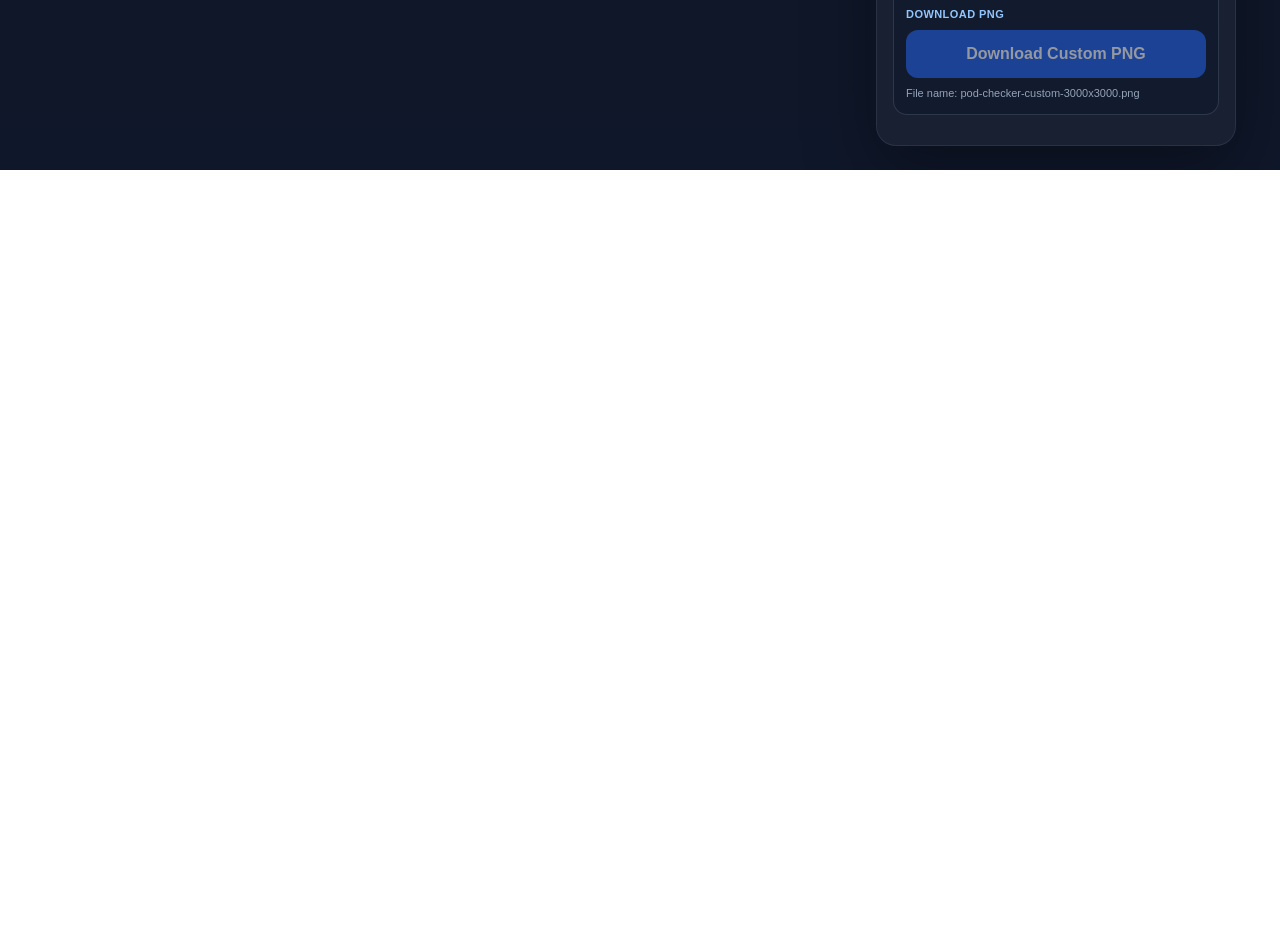
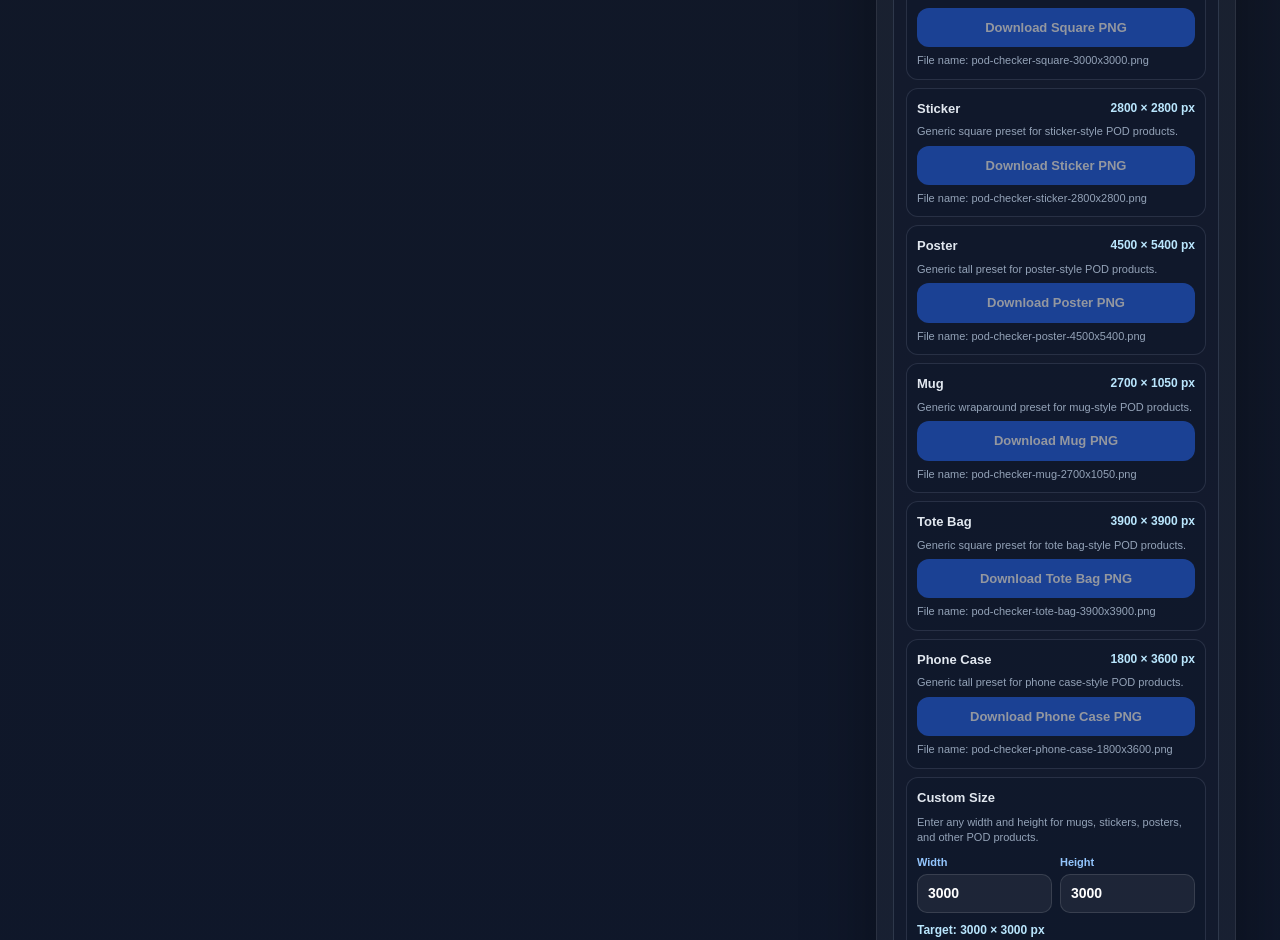
Before and after one commit to noobmacker-creator/pod-design-checker, a Next.js app: page / in a window 1280 px wide. Shown: the part 1860-2800 px from the top of the page. Before the commit the page ends 2030 px from the top, so only its background shows below. Built offline with nearby package versions, Linux system fonts and the light colour scheme.

Commit message:
add v5 product export presets

```diff
--- a/app/components/IssueBucketsPanel.tsx
+++ b/app/components/IssueBucketsPanel.tsx
@@ -50,13 +50,66 @@ type IssueBucketsPanelProps = {
   handleDownloadRedbubblePng: () => void;
   handleDownloadPrintfulPng: () => void;
   handleDownloadTeePublicPng: () => void;
-  handleDownloadCustomPng: (width: number, height: number) => void;
+  handleDownloadCustomPng: (width: number, height: number, presetName?: string) => void;
   customSizeFocusToken?: number;
 };
 
 const PRINTFUL_MAX_BYTES = 200 * 1024 * 1024;
 const CUSTOM_EXPORT_MIN = 500;
 const CUSTOM_EXPORT_MAX = 12000;
+
+type V5ProductPreset = {
+  id: string;
+  name: string;
+  width: number;
+  height: number;
+  note: string;
+};
+
+const V5_PRODUCT_PRESETS: V5ProductPreset[] = [
+  {
+    id: 'square',
+    name: 'Square',
+    width: 3000,
+    height: 3000,
+    note: 'Generic square preset for logos, icons, and square POD products.',
+  },
+  {
+    id: 'sticker',
+    name: 'Sticker',
+    width: 2800,
+    height: 2800,
+    note: 'Generic square preset for sticker-style POD products.',
+  },
+  {
+    id: 'poster',
+    name: 'Poster',
+    width: 4500,
+    height: 5400,
+    note: 'Generic tall preset for poster-style POD products.',
+  },
+  {
+    id: 'mug',
+    name: 'Mug',
+    width: 2700,
+    height: 1050,
+    note: 'Generic wraparound preset for mug-style POD products.',
+  },
+  {
+    id: 'tote-bag',
+    name: 'Tote Bag',
+    width: 3900,
+    height: 3900,
+    note: 'Generic square preset for tote bag-style POD products.',
+  },
+  {
+    id: 'phone-case',
+    name: 'Phone Case',
+    width: 1800,
+    height: 3600,
+    note: 'Generic tall preset for phone case-style POD products.',
+  },
+];
 
 function parseCustomExportSize(
   widthStr: string,
@@ -678,29 +731,94 @@ export default function IssueBucketsPanel({
       ? `pod-checker-custom-${customSizeParsed.width}x${customSizeParsed.height}.png`
       : 'pod-checker-custom-[width]x[height].png';
 
-  const renderCustomExportBox = () => (
+  const presetDownloadButtonStyle: React.CSSProperties = {
+    width: '100%',
+    background: '#2563eb',
+    color: '#ffffff',
+    fontWeight: 800,
+    borderRadius: 12,
+    padding: '10px 14px',
+    opacity: img ? 1 : 0.55,
+    boxShadow: img ? '0 10px 20px rgba(37, 99, 235, 0.30)' : 'none',
+    cursor: img ? 'pointer' : 'not-allowed',
+    fontSize: 13,
+  };
+
+  const renderV5ProductExportPresets = () => (
     <div
       id="custom-size-export"
-      key="custom"
       ref={customSizeRef}
-      style={getBoxStyle('custom')}
+      style={{
+        ...baseBoxStyle,
+        ...(uploadTarget === 'custom' ? selectedBoxStyle : {}),
+        marginTop: 4,
+      }}
     >
-      <div style={{ fontSize: 13, color: '#e2e8f0', fontWeight: 800 }}>
-        Custom Product Export
+      <div style={{ fontSize: 14, color: '#e2e8f0', fontWeight: 800 }}>
+        V5 Product Export Presets
       </div>
       {uploadTarget === 'custom' && (
         <div style={recommendedLineStyle}>Recommended for your selected platform</div>
       )}
       <div style={{ fontSize: 12, color: '#cbd5e1', lineHeight: 1.4 }}>
-        Choose a custom PNG size for mugs, stickers, posters, square designs, and other POD products.
+        Choose a quick generic POD export size, or enter a custom size. These are generic POD
+        presets — not official platform sizes.
       </div>
+
+      <div style={{ display: 'grid', gap: 8 }}>
+        {V5_PRODUCT_PRESETS.map((preset) => {
+          const presetFileName = `pod-checker-${toSafeSlug(preset.name)}-${preset.width}x${preset.height}.png`;
+          return (
+            <div
+              key={preset.id}
+              style={{
+                border: '1px solid rgba(148, 163, 184, 0.18)',
+                borderRadius: 12,
+                padding: 10,
+                background: 'rgba(15, 23, 42, 0.45)',
+                display: 'grid',
+                gap: 6,
+              }}
+            >
+              <div style={{ display: 'flex', justifyContent: 'space-between', alignItems: 'flex-start', gap: 8 }}>
+                <div style={{ fontSize: 13, color: '#e2e8f0', fontWeight: 800 }}>{preset.name}</div>
+                <div style={{ fontSize: 12, color: '#bae6fd', fontWeight: 800, flexShrink: 0 }}>
+                  {preset.width} × {preset.height} px
+                </div>
+              </div>
+              <div style={{ fontSize: 11, color: '#94a3b8', lineHeight: 1.4 }}>{preset.note}</div>
+              <button
+                type="button"
+                onClick={() => {
+                  if (!img) return;
+                  handleDownloadCustomPng(preset.width, preset.height, preset.name);
+                }}
+                aria-disabled={!img}
+                style={presetDownloadButtonStyle}
+              >
+                Download {preset.name} PNG
+              </button>
+              <div style={fileNameLineStyle}>File name: {presetFileName}</div>
+            </div>
+          );
+        })}
+      </div>
+
       <div
         style={{
+          border: '1px solid rgba(148, 163, 184, 0.18)',
+          borderRadius: 12,
+          padding: 10,
+          background: 'rgba(15, 23, 42, 0.45)',
           display: 'grid',
-          gridTemplateColumns: '1fr 1fr',
           gap: 8,
         }}
       >
+        <div style={{ fontSize: 13, color: '#e2e8f0', fontWeight: 800 }}>Custom Size</div>
+        <div style={{ fontSize: 11, color: '#94a3b8', lineHeight: 1.4 }}>
+          Enter any width and height for mugs, stickers, posters, and other POD products.
+        </div>
+        <div style={{ display: 'grid', gridTemplateColumns: '1fr 1fr', gap: 8 }}>
           <label style={{ display: 'grid', gap: 4 }}>
             <span style={{ fontSize: 11, fontWeight: 800, color: '#93c5fd' }}>Width</span>
             <input
@@ -762,7 +880,6 @@ export default function IssueBucketsPanel({
         {customSizeError && (
           <div style={{ fontSize: 12, color: '#fbbf24', lineHeight: 1.4 }}>{customSizeError}</div>
         )}
-      <div style={stepLabelStyle}>Download PNG</div>
         <button
           type="button"
           onClick={() => {
@@ -776,37 +893,35 @@ export default function IssueBucketsPanel({
             handleDownloadCustomPng(parsed.width, parsed.height);
           }}
           aria-disabled={!img}
-        style={{
-          width: '100%',
-          background: '#2563eb',
-          color: '#ffffff',
-          fontWeight: 800,
-          borderRadius: 12,
-          padding: '12px 16px',
-          opacity: img ? 1 : 0.55,
-          boxShadow: img ? '0 10px 20px rgba(37, 99, 235, 0.30)' : 'none',
-          cursor: img ? 'pointer' : 'not-allowed',
-        }}
+          style={presetDownloadButtonStyle}
         >
           Download Custom PNG
         </button>
         <div style={fileNameLineStyle}>File name: {customFileName}</div>
       </div>
+    </div>
   );
 
-  const exportBoxRenderers: Record<UploadTarget, () => React.JSX.Element> = {
+  const exportBoxRenderers: Record<Exclude<UploadTarget, 'custom'>, () => React.JSX.Element> = {
     standard: renderStandardExportBox,
     redbubble: renderRedbubbleExportBox,
     printful: renderPrintfulExportBox,
     teepublic: renderTeePublicExportBox,
-    custom: renderCustomExportBox,
   };
 
-  const orderedExportTargets: UploadTarget[] = [
+  const platformExportTargets: Exclude<UploadTarget, 'custom'>[] = [
+    'standard',
+    'redbubble',
+    'printful',
+    'teepublic',
+  ];
+
+  const orderedPlatformTargets: Exclude<UploadTarget, 'custom'>[] =
+    uploadTarget === 'custom'
+      ? platformExportTargets
+      : [
           uploadTarget,
-    ...uploadTargetOptions
-      .map((option) => option.id)
-      .filter((id) => id !== uploadTarget),
+          ...platformExportTargets.filter((id) => id !== uploadTarget),
         ];
 
   return (
@@ -914,7 +1029,9 @@ export default function IssueBucketsPanel({
       )}
 
       <div style={{ marginBottom: 14, display: 'grid', gap: 12 }} data-tour="download">
-        {orderedExportTargets.map((target) => exportBoxRenderers[target]())}
+        {uploadTarget === 'custom' && renderV5ProductExportPresets()}
+        {orderedPlatformTargets.map((target) => exportBoxRenderers[target]())}
+        {uploadTarget !== 'custom' && renderV5ProductExportPresets()}
       </div>
 
     </div>
--- a/app/page.tsx
+++ b/app/page.tsx
@@ -1905,13 +1905,17 @@ const drawY = SHIRT_PRINT_Y + transform.offsetY * mapY + mockupOffsetY;
     setDownloadMessage('Download ready: TeePublic PNG exported.');
   }
 
-  function handleDownloadCustomPng(width: number, height: number) {
+  function handleDownloadCustomPng(width: number, height: number, presetName?: string) {
+    const label = presetName ?? 'Custom';
+    const filenameSlug = presetName
+      ? `pod-checker-${toSafeSlug(presetName)}`
+      : 'pod-checker-custom';
     downloadPngForSize(
       width,
       height,
-      'Custom',
-      'pod-checker-custom',
-      `Download started: Custom ${width} × ${height} PNG. Check your Downloads folder.`
+      label,
+      filenameSlug,
+      `Download started: ${label} ${width} × ${height} PNG. Check your Downloads folder.`
     );
   }
 
```
Lines whose indentation alone changed are shown as unchanged.
